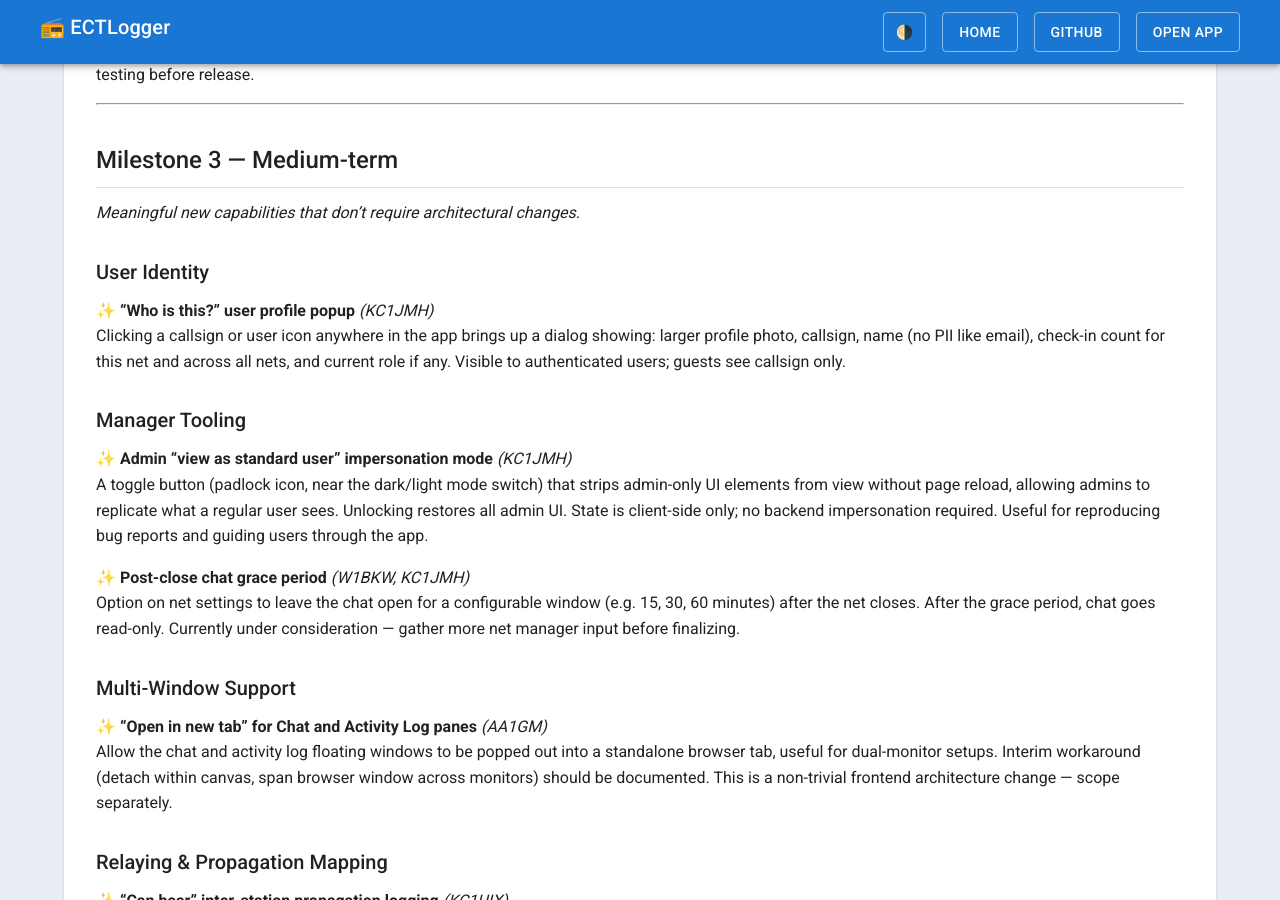
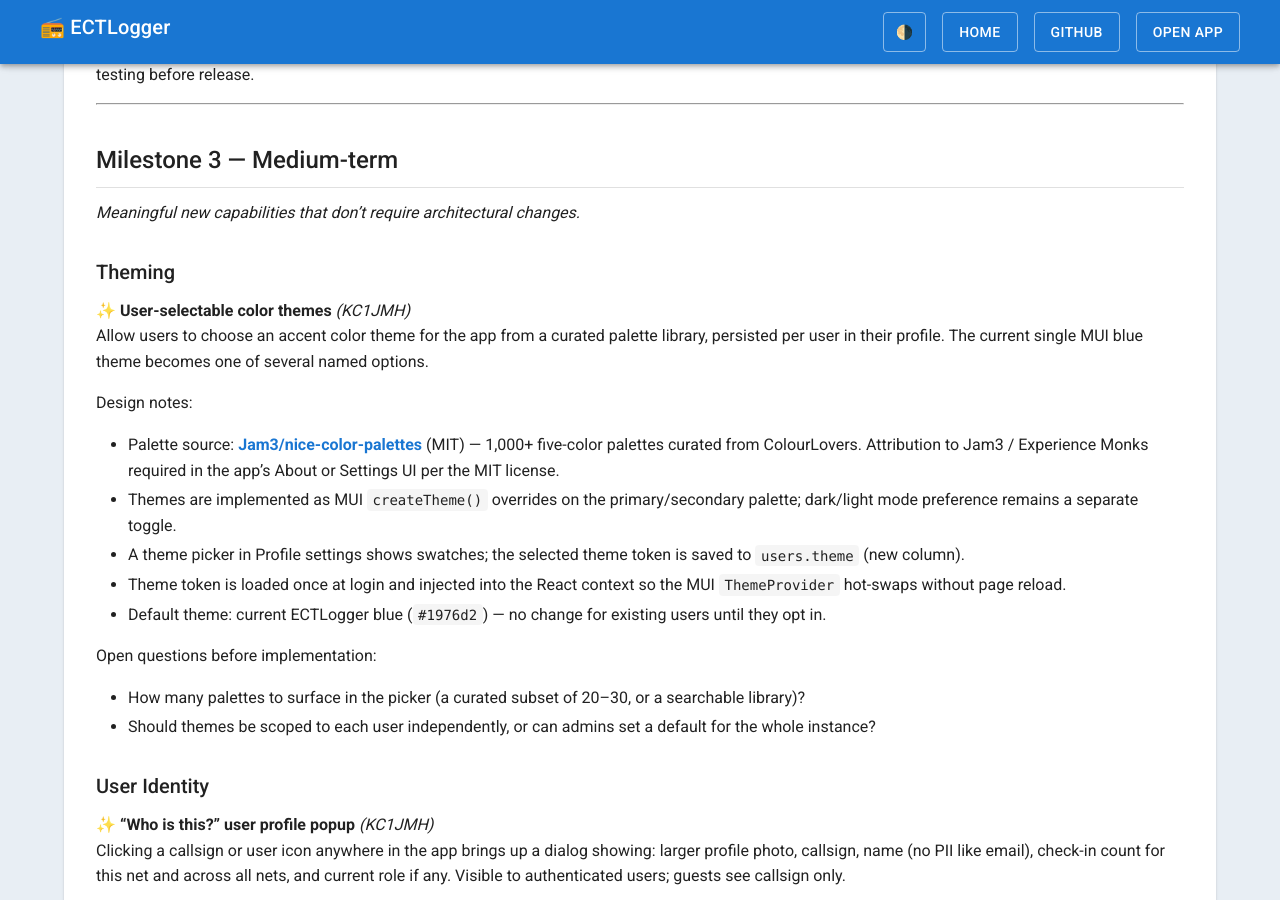
Before and after one commit to bradbrownjr/ectlogger, a Jekyll site: the page built from docs/ROADMAP.md, in a window 1280 px wide and 900 px high, scrolled down 5693 px. Built offline with Jekyll 4.4.1, drawn with Linux system fonts in a browser that asks for light colours; our own code applies the rules of GitHub Pages for plain Markdown files; some of the changed text lies outside the part shown.

Commit message:
Add theming to roadmap, reference Jam3/nice-color-palettes

```diff
--- a/docs/ROADMAP.md
+++ b/docs/ROADMAP.md
@@ -193,6 +193,22 @@ Allow NCS to maintain a running list of upcoming events to announce each week, s
 
 *Meaningful new capabilities that don't require architectural changes.*
 
+### Theming
+
+**✨ User-selectable color themes** *(KC1JMH)*
+Allow users to choose an accent color theme for the app from a curated palette library, persisted per user in their profile. The current single MUI blue theme becomes one of several named options.
+
+Design notes:
+- Palette source: **[Jam3/nice-color-palettes](https://github.com/Jam3/nice-color-palettes)** (MIT) — 1,000+ five-color palettes curated from ColourLovers. Attribution to Jam3 / Experience Monks required in the app's About or Settings UI per the MIT license.
+- Themes are implemented as MUI `createTheme()` overrides on the primary/secondary palette; dark/light mode preference remains a separate toggle.
+- A theme picker in Profile settings shows swatches; the selected theme token is saved to `users.theme` (new column).
+- Theme token is loaded once at login and injected into the React context so the MUI `ThemeProvider` hot-swaps without page reload.
+- Default theme: current ECTLogger blue (`#1976d2`) — no change for existing users until they opt in.
+
+Open questions before implementation:
+- How many palettes to surface in the picker (a curated subset of 20–30, or a searchable library)?
+- Should themes be scoped to each user independently, or can admins set a default for the whole instance?
+
 ### User Identity
 
 **✨ "Who is this?" user profile popup** *(KC1JMH)*
```
Also changed, not shown: other parts of docs/ROADMAP.md (+1 -1 lines).
